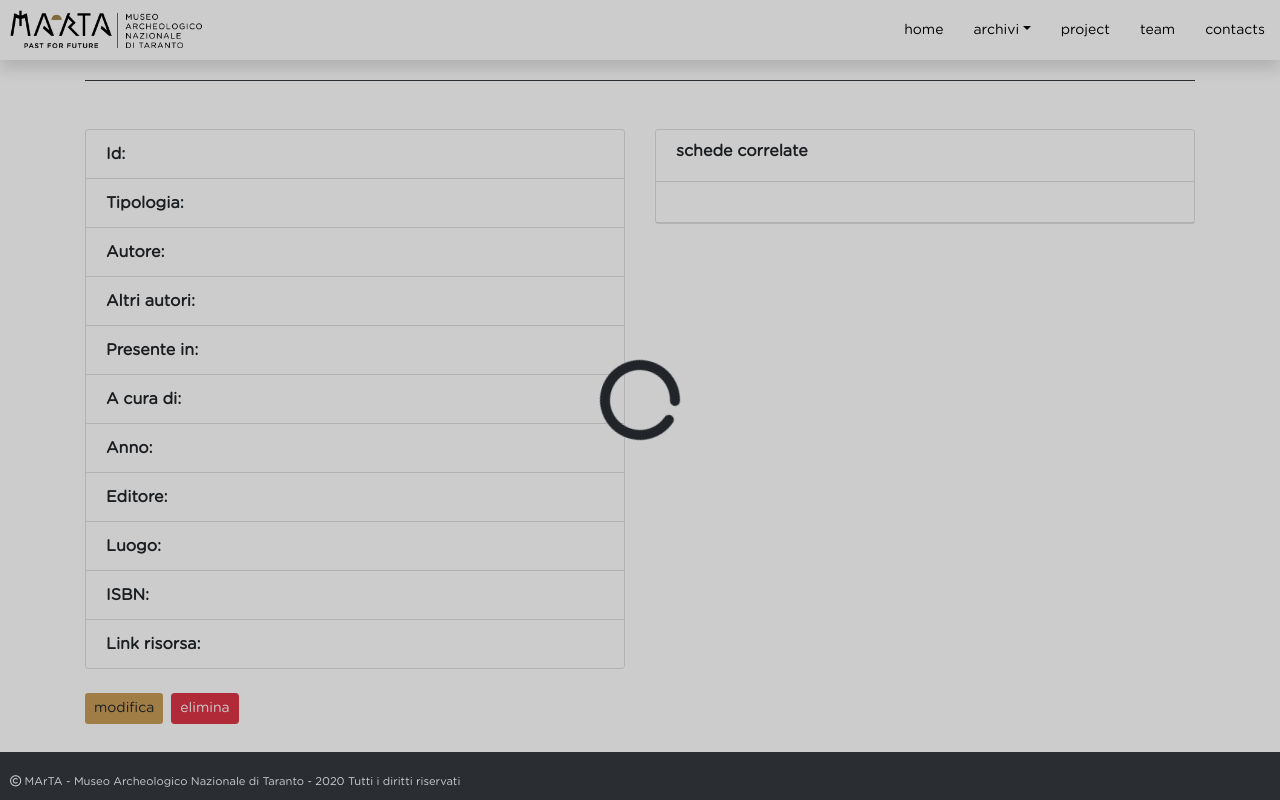
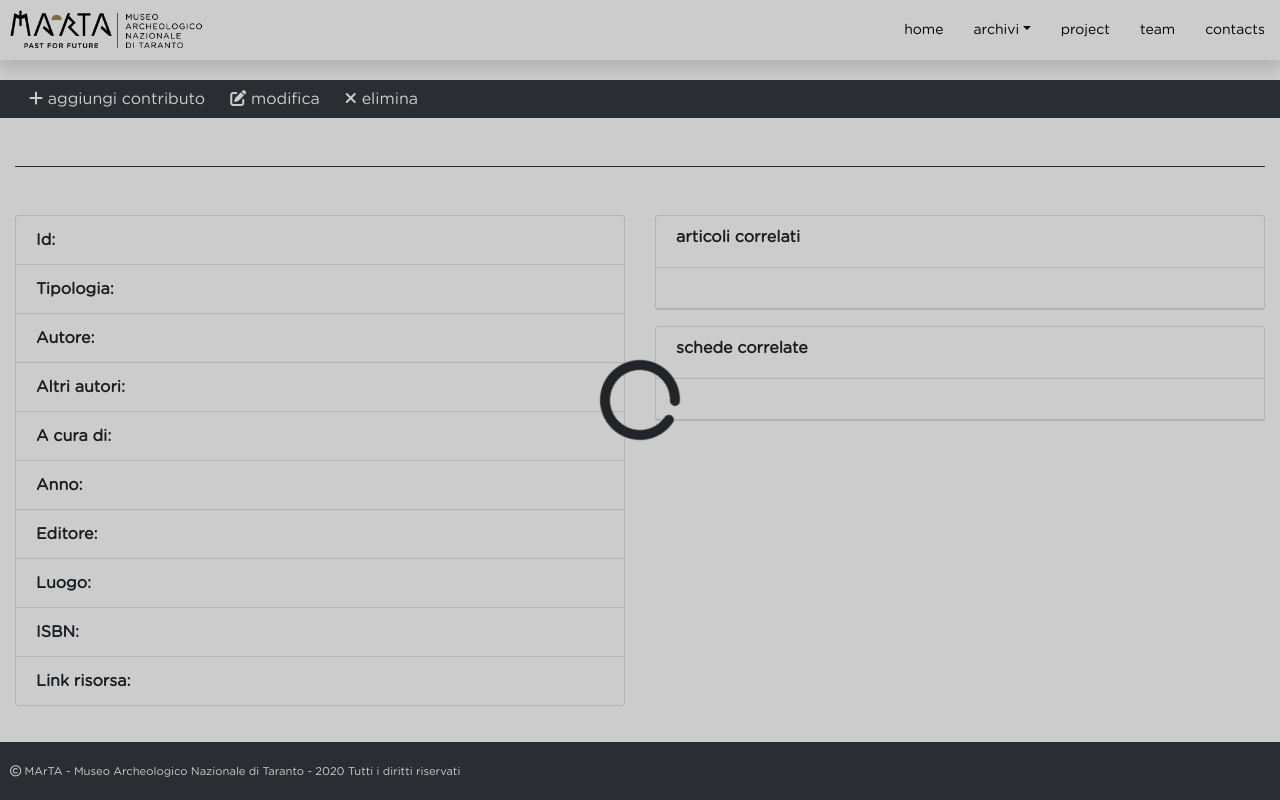
Before and after one commit to beppenapo/marta, a PHP site: page /biblioView.php?get=1 in a window 1280 px wide. Run offline with PHP 8.4, Linux system fonts and the light colour scheme; the visitor is signed in with stand-in values (Sample User, id 1); data that the repository does not hold is empty; some libraries are stand-ins or nearby versions; some web fonts are replaced.

Commit message:
risistemazione bibliografia

```diff
--- a/biblioView.php
+++ b/biblioView.php
@@ -12,11 +12,20 @@
     <?php require('assets/headerMenu.php'); ?>
     <?php if (isset($_SESSION['id'])) {require('assets/mainMenu.php');} ?>
     <div id="loadingDiv" class="flexDiv"><i class='fas fa-circle-notch fa-spin fa-5x'></i></div>
-    <main class="">
-      <div class="container">
+    <main>
+      <?php if (isset($_SESSION['id'])) { ?>
+      <div id="menuScheda" class="bg-dark px-3">
+        <div class="btn-group" role="group">
+          <button id="aggiungi" type="button" class="btn btn-dark"aria-haspopup="true" aria-expanded="false"><i class="fas fa-plus"></i> aggiungi contributo</button>
+          <a id="modifica" class="btn btn-dark" href="bibliografia_mod.php?mod=<?php echo $_GET['get']; ?>"><i class="fas fa-edit"></i> modifica</a>
+          <button id="eliminaScheda" name="biblioDel" type="button" class="btn btn-dark"><i class="fas fa-times"></i> elimina</button>
+        </div>
+      </div>
+    <?php } ?>
+      <div class="container-fluid mt-5">
         <h3 id="title" class="border-bottom border-dark mb-5"></h3>
         <div class="row">
-          <div class="col-md-6">
+          <div class="col-md-6 mb-3">
             <div class="card" id="scheda-card">
               <ul class="list-group list-group-flush">
                 <li class="list-group-item" id="idScheda">
@@ -33,10 +42,6 @@
                 </li>
                 <li class="list-group-item" id="altri_autori">
                   <span class="font-weight-bold d-inline-block align-top">Altri autori:</span>
-                  <span class="d-inline-block"></span>
-                </li>
-                <li class="list-group-item" id="titolo_raccolta">
-                  <span class="font-weight-bold d-inline-block align-top">Presente in:</span>
                   <span class="d-inline-block"></span>
                 </li>
                 <li class="list-group-item" id="curatore">
@@ -67,6 +72,13 @@
             </div>
           </div>
           <div class="col-md-6">
+            <div class="card mb-3" id="contributi">
+              <div class="card-header bg-white">
+                <h6 class="font-weight-bold">articoli correlati<span class="badge badge-warning float-right" id="totContrib"></span></h6>
+              </div>
+              <div class="card-body"></div>
+              <ul class="list-group list-group-flush"></ul>
+            </div>
             <div class="card" id="schede">
               <div class="card-header bg-white">
                 <h6 class="font-weight-bold">schede correlate <span class="badge badge-warning float-right" id="totSchede"></span></h6>
@@ -76,12 +88,6 @@
             </div>
           </div>
         </div>
-        <?php if(isset($_SESSION['id'])){ ?>
-        <nav class="navbar navbar-expand navbar-light bg-white mt-3 pl-0">
-          <a class="btn btn-sm btn-marta mr-2" href="bibliografia_mod.php?mod=<?php echo $_GET['get']; ?>">modifica</a>
-          <button type="button" class="btn btn-sm btn-danger" name="biblioDel">elimina</button>
-        </nav>
-      <?php } ?>
       </div>
     </main>
     <?php require('assets/toast.html'); ?>
--- a/js/biblioView.js
+++ b/js/biblioView.js
@@ -31,14 +31,12 @@
     console.log(data);
     let scheda = data['scheda'];
     let schede = data['schede'];
+    let contributi = data['contributi'];
     $("#title").text(scheda['titolo']);
-    // for (key in data['scheda']) { $("#"+key+">span:last-child").text(data['scheda'][key]);}
-    if (scheda['tipoid'] == 1) { $("#titolo_raccolta, #curatore").remove(); }
     $("#idScheda>span:last-child").text(scheda['id']);
     $("#tipo>span:last-child").text(scheda['tipo']);
     $("#autore>span:last-child").text(scheda['autore']);
     $("#altri_autori>span:last-child").text(scheda['altri_autori']);
-    $("#titolo_raccolta>span:last-child").text(scheda['titolo_raccolta']);
     $("#curatore>span:last-child").text(scheda['curatore']);
     $("#anno>span:last-child").text(scheda['anno']);
     $("#editore>span:last-child").text(scheda['editore']);
@@ -48,7 +46,7 @@
     let listaSchede = "#schede>ul";
     if(schede.length==0){
       $("#schede .card-body").html('<p>Non sono presenti schede correlate</p>')
-      $("#schede us").remove();
+      $("#schede ul").remove();
     }else {
       $("#totSchede").text(schede.length)
       $("#schede .card-body").remove();
@@ -59,6 +57,18 @@
         $("<a/>",{href:"schedaView.php?get="+v.scheda, text: testo}).appendTo(li);
       })
     }
+    let listaContrib = "#contributi>ul";
+    if (contributi.length==0) {
+      $("#contributi .card-body").html('<p>Non sono presenti contributi correlati</p>')
+      $("#contributi ul").remove();
+    }else {
+      $("#totContrib").text(contributi.length)
+      $("#contributi .card-body").remove();
+      contributi.forEach(function(v,i){
+        let li = $("<li/>",{class:'list-group-item'}).appendTo(listaContrib);
+        $("<a/>",{href:"#?"+v.id, text: v.autore+', '+v.titolo}).appendTo(li);
+      })
+    }
   })
   .fail(function() {console.log("error");});
 }
--- a/src/Biblio.php
+++ b/src/Biblio.php
@@ -72,7 +72,7 @@
 
   public function getScheda(int $id){
     $out = [];
-    $sql = "SELECT b.id, b.titolo, b.tipo as tipoid, l.value as tipo, b.autore, b.altri_autori, b.titolo_raccolta, b.editore, b.anno, b.luogo, b.isbn, b.url, b.curatore
+    $sql = "SELECT b.id, b.titolo, b.tipo as tipoid, l.value as tipo, b.autore, b.altri_autori, b.editore, b.anno, b.luogo, b.isbn, b.url, b.curatore
     FROM bibliografia b
     inner join liste.biblio_tipo as l on b.tipo = l.id
     WHERE b.id = ".$id.";";
@@ -86,6 +86,10 @@
     where bs.biblio = ".$id." order by nctn asc;";
     $res = $this->simple($sql);
     $out['schede'] = $res;
+
+    $sql = "select * from contributo where raccolta = ".$id." order by titolo asc;";
+    $out['contributi'] = $this->simple($sql);
+
     return $out;
   }
 
```
Also changed, not shown: bibliografia_add.php (+8 -14 lines), js/biblio_add.js (+12 -12 lines), workfile/db/210804_bibliografia.sql (added, +20 -0 lines).
